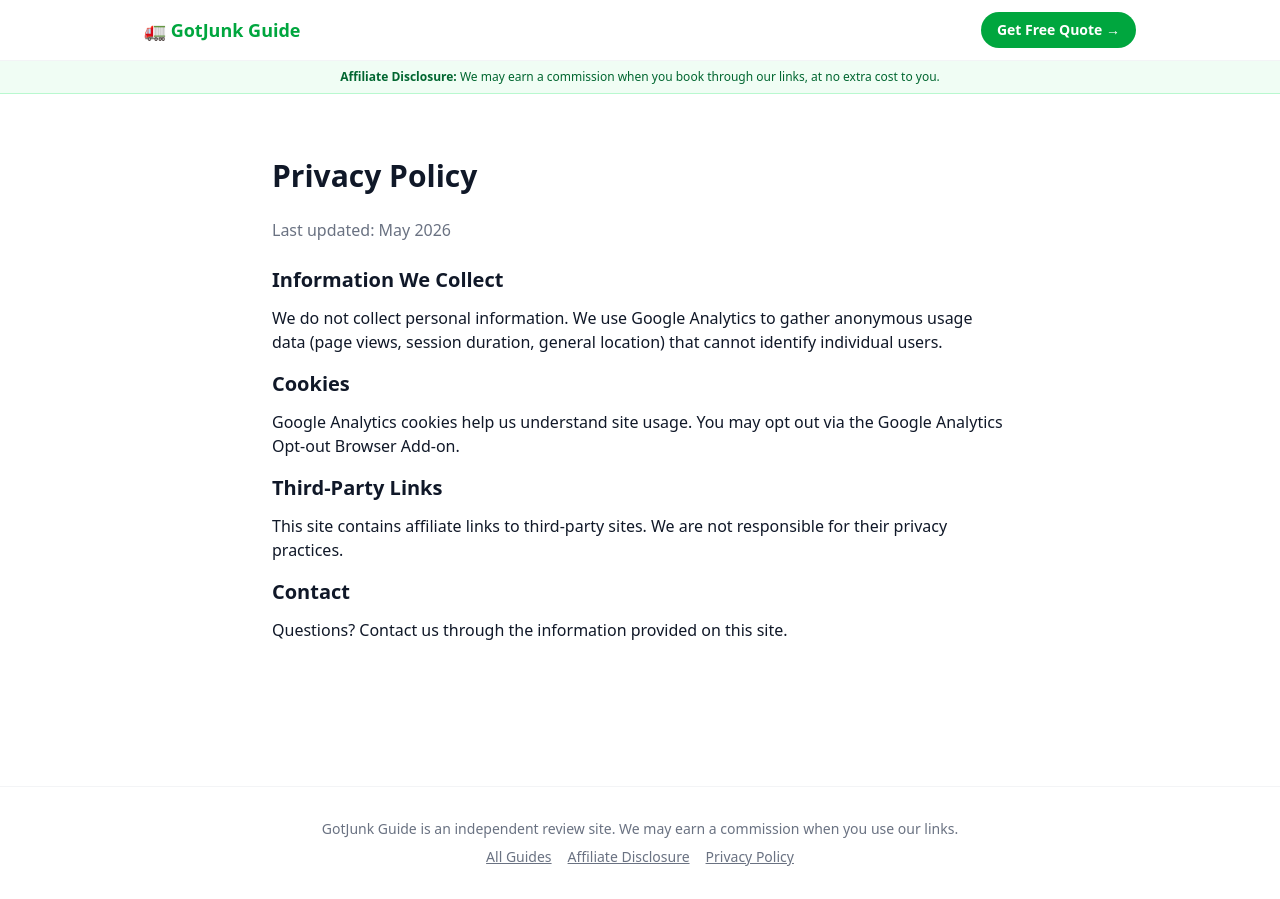
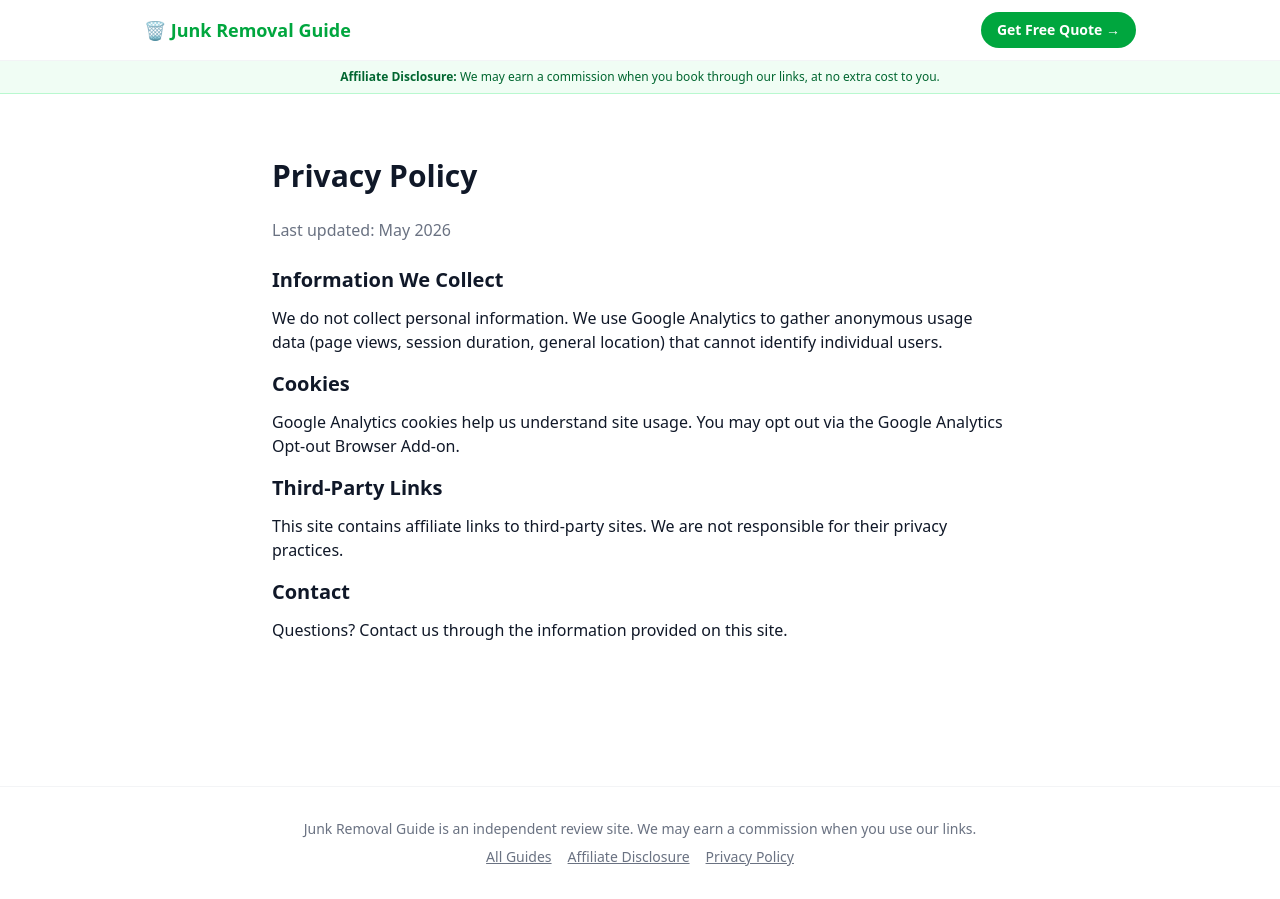
Before and after one commit to p32nicky/1800gotjunkguide, a Next.js app: page /privacy-policy in a window 1280 px wide. Built offline with nearby package versions, Linux system fonts and the light colour scheme.

Commit message:
Rebrand to Junk Removal Guide

```diff
--- a/app/icon.tsx
+++ b/app/icon.tsx
@@ -18,7 +18,7 @@ export default function Icon() {
           fontSize: 20,
         }}
       >
-        🚛
+        🗑️
       </div>
     ),
     { ...size }
--- a/app/layout.tsx
+++ b/app/layout.tsx
@@ -7,10 +7,10 @@ const SITE_URL = "https://junkremovalguide.online";
 const AFFILIATE = "https://click.linksynergy.com/fs-bin/click?id=EWtL65s2/tg&offerid=1950775.2&type=3&subid=0";
 
 export const metadata: Metadata = {
-  title: { default: "1-800-GOT-JUNK? Reviews, Pricing & Guides", template: "%s | 1800GotJunk Guide" },
-  description: "Everything you need to know about 1-800-GOT-JUNK? — honest reviews, pricing, comparisons, and junk removal guides.",
+  title: { default: "Junk Removal Guide — Reviews, Pricing & Tips", template: "%s | Junk Removal Guide" },
+  description: "The #1 resource for junk removal — honest reviews, pricing guides, comparisons, and tips for 1-800-GOT-JUNK? and other services.",
   metadataBase: new URL(SITE_URL),
-  openGraph: { siteName: "1800GotJunk Guide", type: "website", locale: "en_US" },
+  openGraph: { siteName: "Junk Removal Guide", type: "website", locale: "en_US" },
   twitter: { card: "summary_large_image" },
   robots: { index: true, follow: true, googleBot: { index: true, follow: true } },
   verification: { google: "rExqKrlIUHf3C8lAuDKtsLeQVUqIIZ_IaHXKvClNwrQ" },
@@ -26,7 +26,9 @@ export default function RootLayout({ children }: { children: React.ReactNode })
       <body className="min-h-screen bg-white text-gray-900 antialiased">
         <header className="border-b border-gray-100 bg-white sticky top-0 z-10">
           <div className="max-w-5xl mx-auto px-4 py-3 flex items-center justify-between">
-            <a href="/" className="font-bold text-lg text-green-600 hover:text-green-700">🚛 GotJunk Guide</a>
+            <a href="/" className="font-bold text-lg text-green-600 hover:text-green-700">
+              🗑️ Junk Removal Guide
+            </a>
             <a href={AFFILIATE} target="_blank" rel="noopener noreferrer"
               className="text-sm bg-green-600 hover:bg-green-700 text-white font-semibold px-4 py-2 rounded-full transition-colors">
               Get Free Quote →
@@ -38,7 +40,7 @@ export default function RootLayout({ children }: { children: React.ReactNode })
         </div>
         <main>{children}</main>
         <footer className="border-t border-gray-100 mt-16 py-8 text-center text-sm text-gray-500">
-          <p>GotJunk Guide is an independent review site. We may earn a commission when you use our links.</p>
+          <p>Junk Removal Guide is an independent review site. We may earn a commission when you use our links.</p>
           <p className="mt-2 flex items-center justify-center gap-4">
             <a href="/" className="underline hover:text-gray-700">All Guides</a>
             <a href="/affiliate-disclosure" className="underline hover:text-gray-700">Affiliate Disclosure</a>
--- a/app/page.tsx
+++ b/app/page.tsx
@@ -12,7 +12,7 @@ export const metadata: Metadata = {
 const websiteJsonLd = {
   "@context": "https://schema.org",
   "@type": "WebSite",
-  name: "1800GotJunk Guide",
+  name: "Junk Removal Guide",
   url: "https://junkremovalguide.online",
   description: "Honest reviews, pricing guides, and tips for 1-800-GOT-JUNK? junk removal service.",
   potentialAction: {
@@ -25,7 +25,7 @@ const websiteJsonLd = {
 const orgJsonLd = {
   "@context": "https://schema.org",
   "@type": "Organization",
-  name: "1800GotJunk Guide",
+  name: "Junk Removal Guide",
   url: "https://junkremovalguide.online",
 };
 
```
